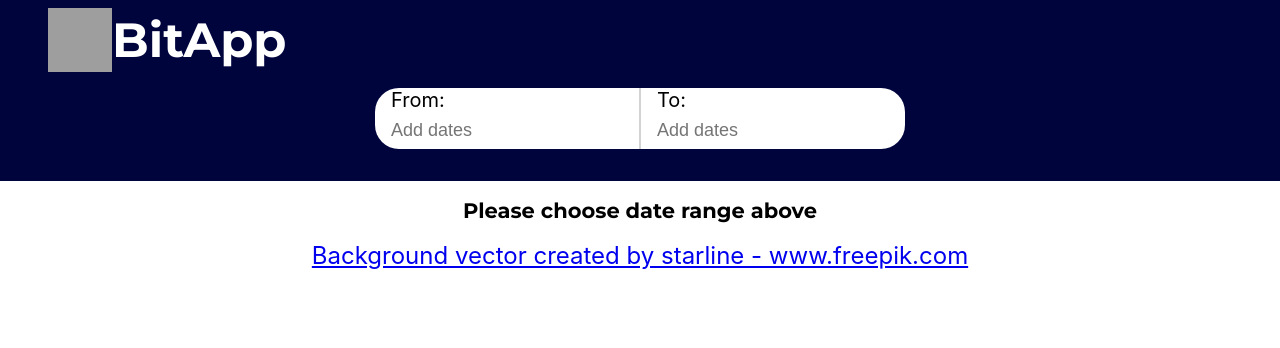
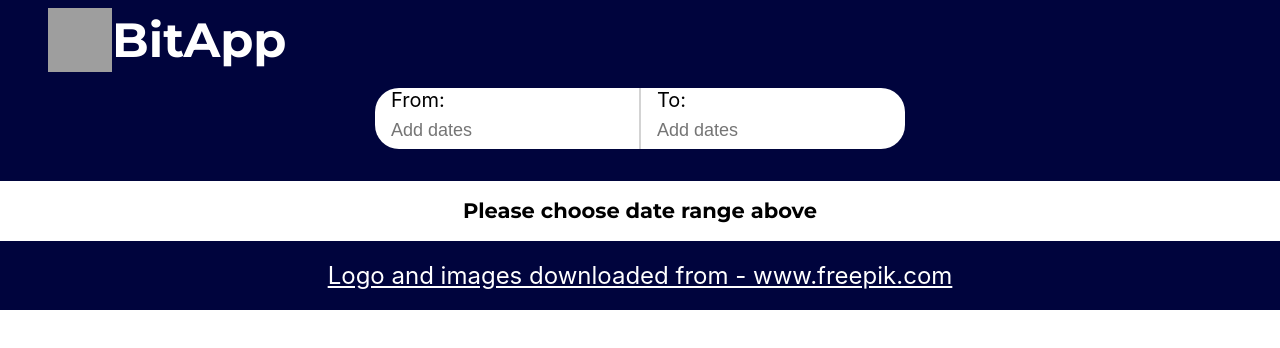
Before and after one commit to JenninaFarm/Bitcoin, a React (Create React App) app in the folder bitcoin/: page / in a window 1280 px wide. Shown: the top 348 px of the page. Built offline with nearby package versions, Linux system fonts and the light colour scheme; grey boxes are pictures that could not be loaded.

Commit message:
Create footer and add the credit link to there

```diff
--- a/bitcoin/src/App.js
+++ b/bitcoin/src/App.js
@@ -1,6 +1,7 @@
 import React, { useEffect, useState } from 'react';
 
 import Header from './components/organisms/header/Header';
+import Footer from './components/organisms/footer/Footer';
 import ShowData from './components/molecules/decreased-days-in-row/DecreasedDaysInRow';
 import TimeMachine from './components/molecules/time-machine/TimeMachine';
 import TradingVolume from './components/molecules/trading-volume/TradingVolume';
@@ -99,7 +100,7 @@ const App = () => {
           <TimeMachine data={dataAtMidnight.prices} />
         </div>
       )}
-      <a href="https://www.freepik.com/vectors/background">Background vector created by starline - www.freepik.com</a>
+      <Footer />
     </div>
   );
 }
--- a/bitcoin/src/Styles.scss
+++ b/bitcoin/src/Styles.scss
@@ -13,6 +13,7 @@
 
 // Organisms
 @import 'components/organisms/header/_header';
+@import 'components/organisms/footer/_footer';
 
 // App
 @import './App.scss';
--- /dev/null
+++ b/bitcoin/src/components/organisms/footer/Footer.js
@@ -0,0 +1,11 @@
+import React from "react";
+
+const Footer = () => {
+  return (
+    <footer className="footer">
+      <a className="footer__credits" href="https://www.freepik.com/vectors/background"> Logo and images downloaded from - www.freepik.com</a>
+    </footer>
+  )
+}
+
+export default Footer;
--- /dev/null
+++ b/bitcoin/src/components/organisms/footer/_footer.scss
@@ -0,0 +1,8 @@
+.footer {
+  padding: $space-m;
+  background-color: clr(primary);
+
+  &__credits {
+    color: clr(text-inverse);
+  }
+}
```
